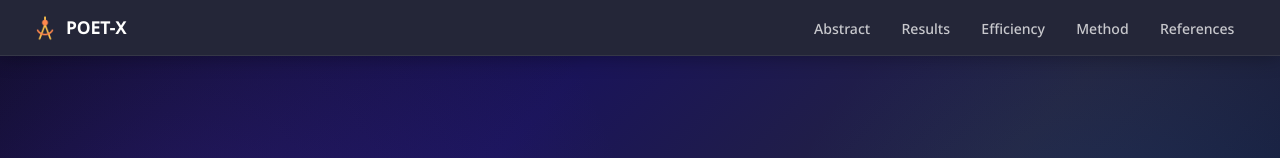
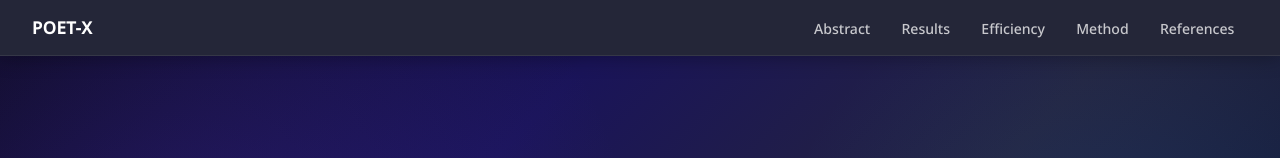
Before and after one commit to Sphere-AI-Lab/poetx, a plain HTML site: page docs/index.html in a window 1280 px wide. Shown: the top 158 px of the page. Drawn offline with nearby package versions, Linux system fonts and the light colour scheme; some icons are missing; a web font is replaced by a local one.

Commit message:
Update index.html

```diff
--- a/docs/index.html
+++ b/docs/index.html
@@ -472,7 +472,6 @@
 ═══════════════════════════════════════════════════════ -->
 <nav class="sticky-nav" role="navigation" aria-label="main navigation">
   <a class="nav-brand" href="#top">
-    <img src="static/images/poet_icon.png" alt="POET-X icon">
     POET-X
   </a>
   <ul class="nav-links">
```
